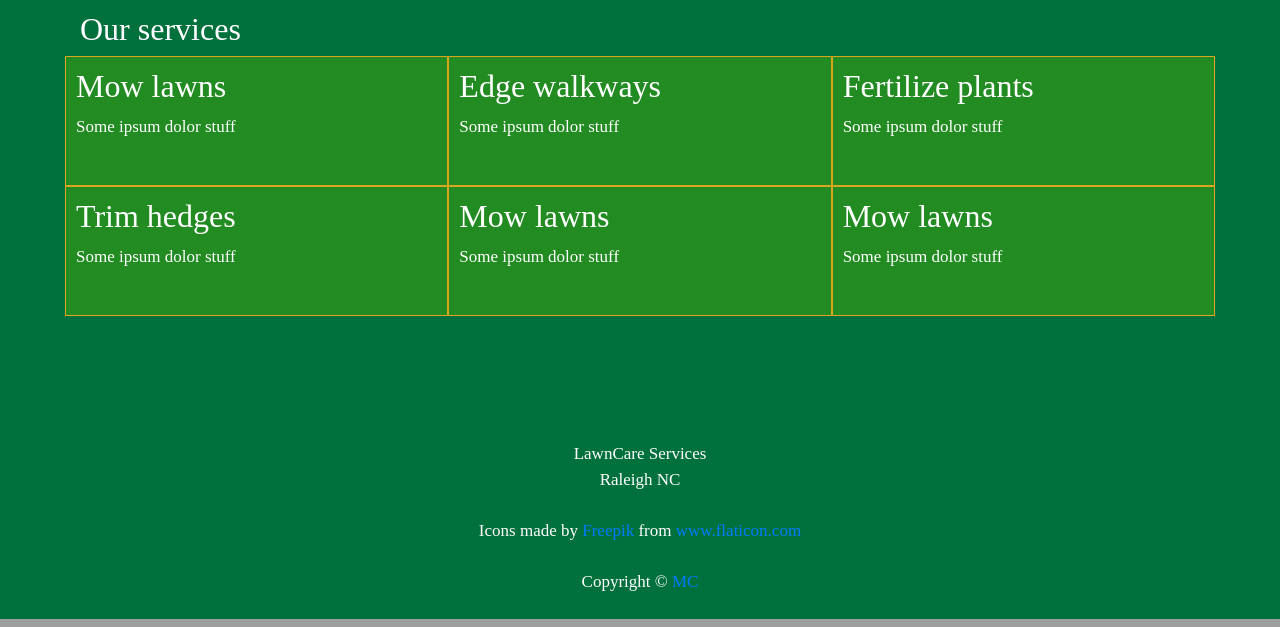
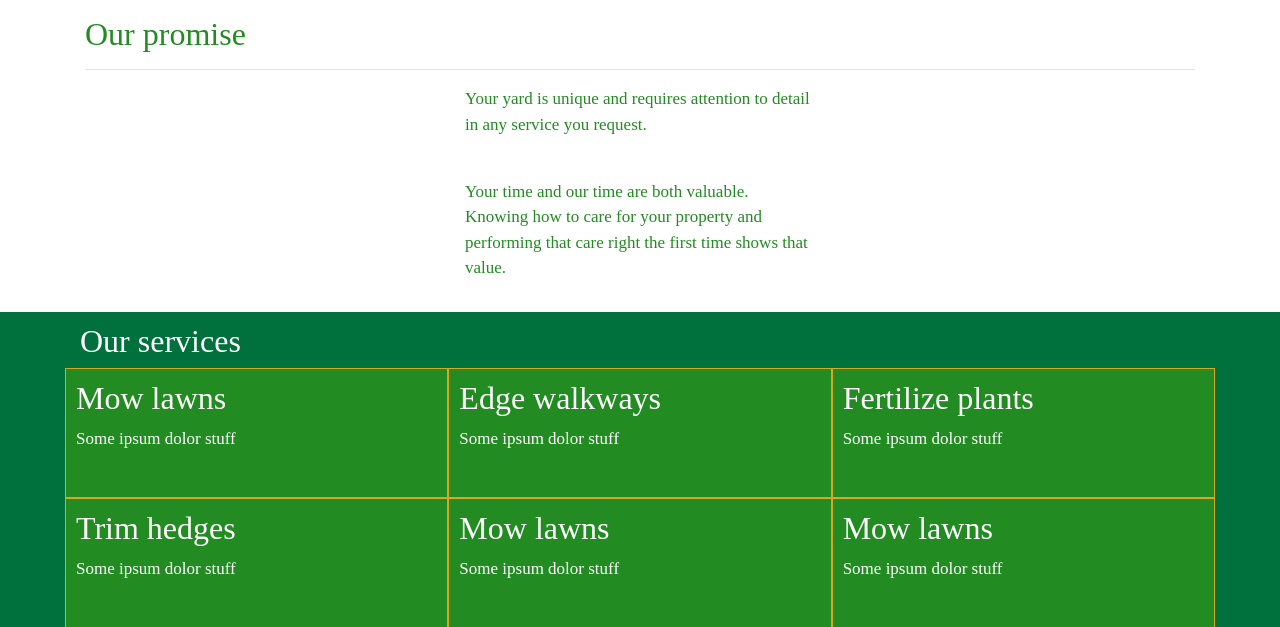
Before and after one commit to jp-sypniewski/LawnCare, a Flask app: page / in a window 1280 px wide. Shown: the part 1153-1780 px from the top of the page. Run offline with Flask 2, Linux system fonts and the light colour scheme; some libraries are stand-ins or nearby versions; some web fonts are replaced.

Commit message:
add promise section

```diff
--- a/lawn_care/static/site.css
+++ b/lawn_care/static/site.css
@@ -30,12 +30,21 @@ body {
     width: 100%;
 }
 
+.promise {
+    width: 100%;
+    background-color: white;
+    color: forestgreen;
+    padding: 15px;
+}
+
+.promise_content {
+    margin-left: auto;
+    margin-right: auto;
+    width: 350px;
+}
+
 .all_services {
     padding: 10px;
-}
-
-.services_title {
-    align-content: center;
 }
 
 .service {
--- a/lawn_care/templates/home/index.html
+++ b/lawn_care/templates/home/index.html
@@ -10,6 +10,21 @@
 
     <div class="trophy_img">
         <img src="/static/house.jpg" alt="yard" class="main_image">
+    </div>
+
+    <div class="promise">
+        <div class="container">
+            <div class="promise_title">
+                <h2>Our promise</h2>
+            </div>
+            <hr>
+            <div class="promise_content">
+                <p>Your yard is unique and requires attention to detail in any service you request.</p>
+                <br>
+                <p>Your time and our time are both valuable.  Knowing how to care for your property and performing that
+                    care right the first time shows that value.</p>
+            </div>
+        </div>
     </div>
 
     <div class="container all_services">
```
